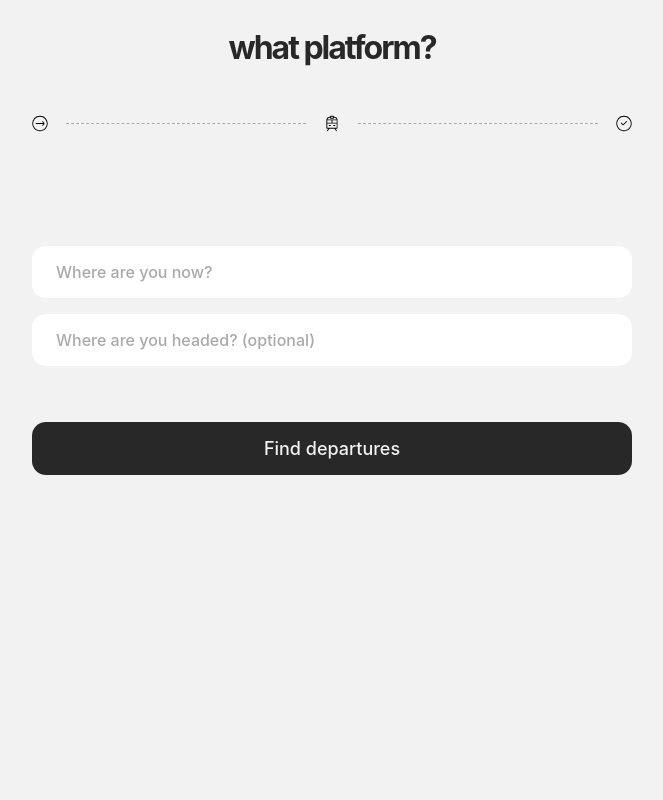
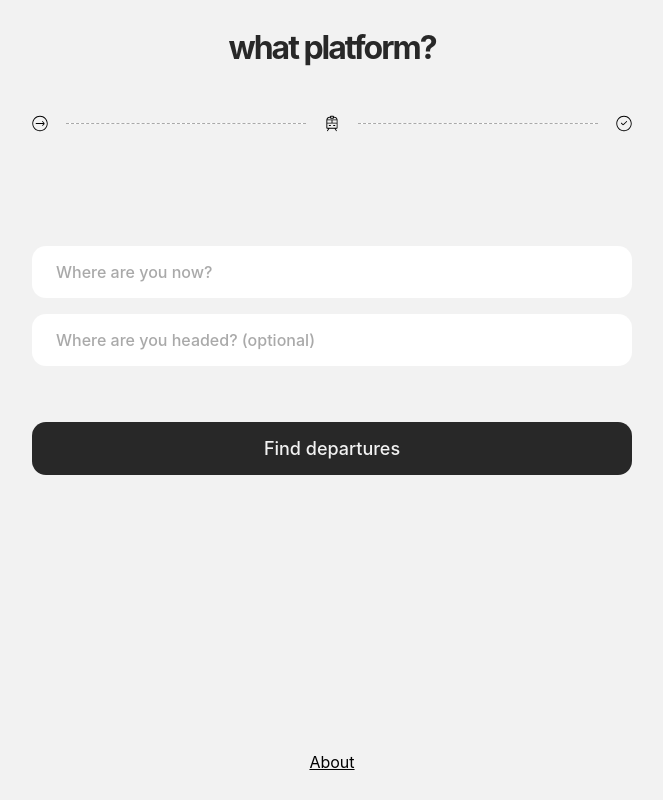
Before and after one commit to glleroux/whatplatform, a Next.js app: page / in a window 1280 px wide. Shown: the whole page, without its empty margins (308-971 px from the left). Built offline with nearby package versions, Linux system fonts and the light colour scheme; a web font is replaced by a local one.

Commit message:
added footer

```diff
--- /dev/null
+++ b/components/footer.js
@@ -0,0 +1,29 @@
+import styled from "styled-components";
+import Link from "next/link";
+import { useRouter } from "next/router";
+
+const FooterContainer = styled.div`
+    display: flex;
+    margin-top: 32px;
+    justify-content: center;
+    width: calc(100vw + -56px);
+    max-width: 600px
+`
+
+const Footer = () => {
+
+    const router = useRouter()
+    const pagePath = router.asPath
+
+    return (
+        <FooterContainer>
+            {
+                pagePath === '/about'
+                    ? <p style={{fontSize: '12px'}}>Made with ⚡️ by G. Leroux</p>
+                    : <Link href='/about'><a>About</a></Link>
+            }
+        </FooterContainer>
+    )
+}
+
+export default Footer
--- a/components/header.js
+++ b/components/header.js
@@ -60,7 +60,9 @@ const Header = ({ stationInfo }) => {
                         </>
                 }
             </TitleNavContainer>
-            <StationDisplay stationInfo={stationInfo}/>
+            {
+                pagePath !== '/about' && <StationDisplay stationInfo={stationInfo}/>
+            }
         </Container>
 
     )
--- a/components/layout.js
+++ b/components/layout.js
@@ -1,3 +1,4 @@
+import Footer from './footer';
 import Header from './header'
 
 const Layout = ({ children, stationInfo }) => {
@@ -29,6 +30,7 @@ const Layout = ({ children, stationInfo }) => {
             <div className="Content" style={contentStyle}>
                 {children}
             </div>
+            <Footer/>
         </div>
     )
 
--- a/styles/globals.css
+++ b/styles/globals.css
@@ -9,7 +9,7 @@ body {
 
 a {
   color: inherit;
-  text-decoration: none;
+  text-decoration: underline;
 }
 
 p {
--- a/utils/getStationInfo.js
+++ b/utils/getStationInfo.js
@@ -10,7 +10,7 @@ const getStationFromCRS = (stationCRS) => {
     return station ? station.name : ''
 }
 
-const getLayoutProps = (originCRS, originName, destCRS='ALL', destName='All Services') => {
+const getLayoutProps = (originCRS='ALL', originName='All Services', destCRS='ALL', destName='All Services') => {
     return {
         origin: {
           crsCode: originCRS,
```
Also changed, not shown: pages/about.js (added, +29 -0 lines).
